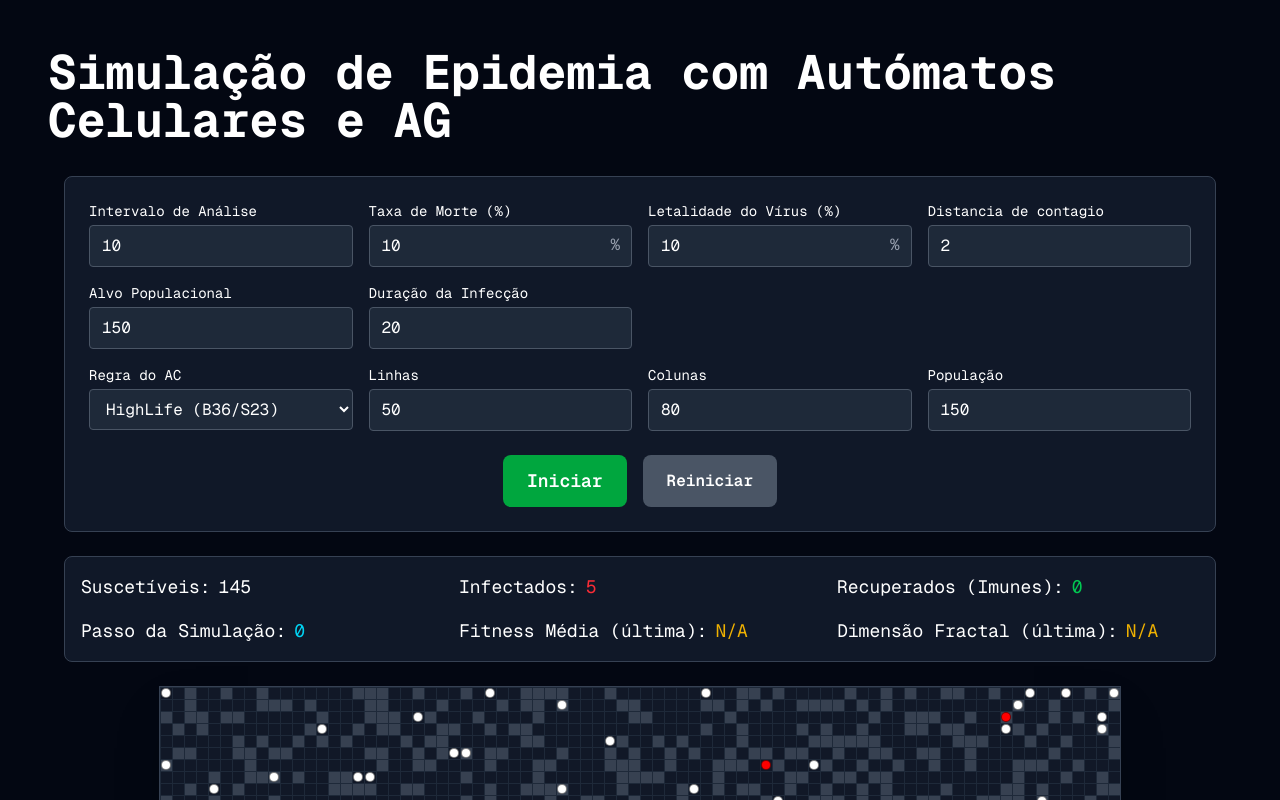
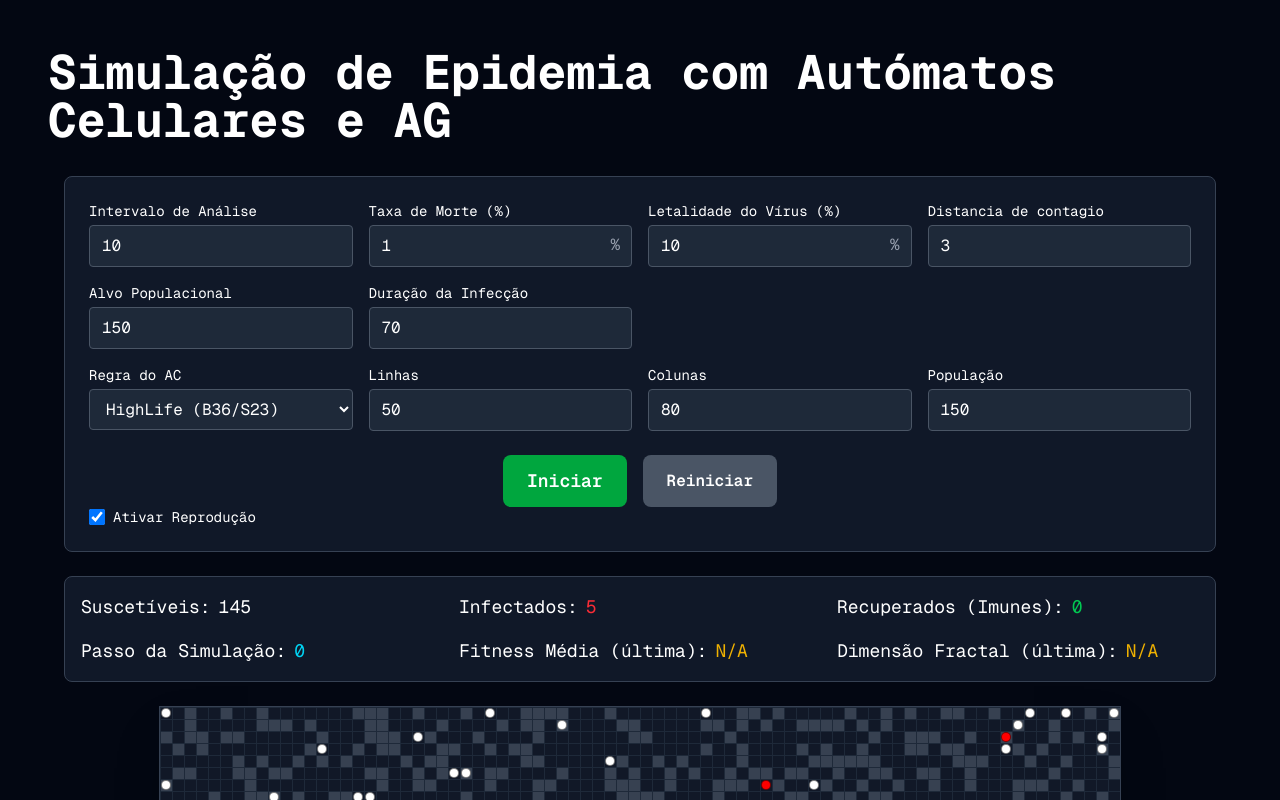
Before and after one commit to eugeniol2/cellular_automata, a Next.js app in the folder game-of-life-nextjs/: page / in a window 1280 px wide. Shown: the top 800 px of the page. Built offline with nearby package versions, Linux system fonts and the light colour scheme.

Commit message:
feat: the user can now stop the reproduction feature

```diff
--- a/game-of-life-nextjs/src/app/hooks/methods/index.ts
+++ b/game-of-life-nextjs/src/app/hooks/methods/index.ts
@@ -214,6 +214,7 @@ export function processDeathAndReproduction({
   viralDeathRate,
   simulationStep,
   analysisInterval,
+  enableReproduction,
 }: {
   agents: Agent[];
   deathRate: number;
@@ -224,6 +225,7 @@ export function processDeathAndReproduction({
   viralDeathRate: number;
   simulationStep: number;
   analysisInterval: number;
+  enableReproduction: boolean;
 }): Agent[] {
   const survivingAgents = agents.filter((agent) => {
     if (
@@ -239,7 +241,10 @@ export function processDeathAndReproduction({
     return true;
   });
 
-  const numToCreate = populationTarget - survivingAgents.length;
+  const numToCreate = enableReproduction
+    ? populationTarget - survivingAgents.length
+    : 0;
+
   const children = reproduceAgents({
     parents: survivingAgents,
     numToCreate,
--- a/game-of-life-nextjs/src/app/hooks/useSimulation.ts
+++ b/game-of-life-nextjs/src/app/hooks/useSimulation.ts
@@ -31,6 +31,7 @@ type UseSimulationProps = {
   populationTarget: number;
   infectionDuration: number;
   infectionContagiousRange: number;
+  enableReproduction: boolean;
 };
 
 export const useSimulation = ({
@@ -44,6 +45,7 @@ export const useSimulation = ({
   infectionDuration,
   infectionContagiousRange,
   viralDeathRate,
+  enableReproduction,
 }: UseSimulationProps) => {
   const [grid, setGrid] = useState<number[][]>(() =>
     createEmptyGrid(numRows, numCols)
@@ -107,6 +109,7 @@ export const useSimulation = ({
           viralDeathRate,
           simulationStep: simulationStepRef.current,
           analysisInterval,
+          enableReproduction,
         });
 
         const newlyInfected = processInfection({
@@ -157,6 +160,7 @@ export const useSimulation = ({
     populationTarget,
     viralDeathRate,
     analysisInterval,
+    enableReproduction,
     infectionContagiousRange,
     infectionDuration,
   ]);
--- a/game-of-life-nextjs/src/app/page.tsx
+++ b/game-of-life-nextjs/src/app/page.tsx
@@ -12,12 +12,13 @@ export default function Home() {
   const [numCols, setNumCols] = useState(80);
   const [agentCount, setAgentCount] = useState(POPULATION_SIZE);
   const [selectedRuleId, setSelectedRuleId] = useState(caRuleOptions[0].id);
-  const [deathRate, setDeathRate] = useState(0.1);
+  const [deathRate, setDeathRate] = useState(0.01);
   const [viralDeathRate, setViralDeathRate] = useState(0.1);
-  const [infectionContagiousRange, setInfectionContagiousRange] = useState(2);
+  const [infectionContagiousRange, setInfectionContagiousRange] = useState(3);
   const [analysisInterval, setAnalysisInterval] = useState(10);
   const [populationTarget, setPopulationTarget] = useState(150);
-  const [infectionDuration, setInfectionDuration] = useState(20);
+  const [infectionDuration, setInfectionDuration] = useState(70);
+  const [enableReproduction, setEnableReproduction] = useState(true);
   const selectedRule =
     caRuleOptions.find((r) => r.id === selectedRuleId) || caRuleOptions[0];
 
@@ -42,6 +43,7 @@ export default function Home() {
     populationTarget,
     infectionDuration,
     infectionContagiousRange: infectionContagiousRange,
+    enableReproduction,
   });
 
   const handleRowsChange = (e: React.ChangeEvent<HTMLInputElement>) =>
@@ -80,7 +82,6 @@ export default function Home() {
   const handleInfectionRangeChange = (e: React.ChangeEvent<HTMLInputElement>) =>
     setInfectionContagiousRange(Number(e.target.value));
 
-  // Count agent states
   const suscetiveisCount = agents.filter(
     (a) => a.state === "suscetivel"
   ).length;
@@ -95,10 +96,7 @@ export default function Home() {
         Simulação de Epidemia com Autómatos Celulares e AG
       </h1>
 
-      {/* Control Panel Container */}
       <div className="w-full max-w-6xl bg-gray-900 p-6 rounded-lg border border-gray-700 mb-6">
-        {/* First Row of Controls */}
-
         <div className="grid grid-cols-4 gap-4 mb-4">
           <div className="flex flex-col">
             <label htmlFor="analysis-interval" className="text-sm mb-1">
@@ -199,7 +197,7 @@ export default function Home() {
           </div>
         </div>
 
-        {/* Second Row of Controls */}
+
         <div className="grid grid-cols-4 gap-4 mb-6">
           <div className="flex flex-col">
             <label htmlFor="ca-rule" className="text-sm mb-1">
@@ -269,7 +267,7 @@ export default function Home() {
           </div>
         </div>
 
-        {/* Action Buttons */}
+
         <div className="flex justify-center space-x-4">
           <button
             onClick={running ? stop : start}
@@ -289,9 +287,22 @@ export default function Home() {
             Reiniciar
           </button>
         </div>
+        <div className="flex items-center space-x-2">
+          <input
+            id="enable-reproduction"
+            type="checkbox"
+            checked={enableReproduction}
+            onChange={(e) => setEnableReproduction(e.target.checked)}
+            disabled={running}
+            className="h-4 w-4 rounded border-gray-300 text-blue-600 focus:ring-blue-500"
+          />
+          <label htmlFor="enable-reproduction" className="text-sm">
+            Ativar Reprodução
+          </label>
+        </div>
       </div>
 
-      {/* Stats Panel */}
+
       <div className="w-full max-w-6xl bg-gray-900 p-4 rounded-lg border border-gray-700 mb-6 grid grid-cols-3 gap-4 text-lg">
         <div>
           Suscetíveis:
```
